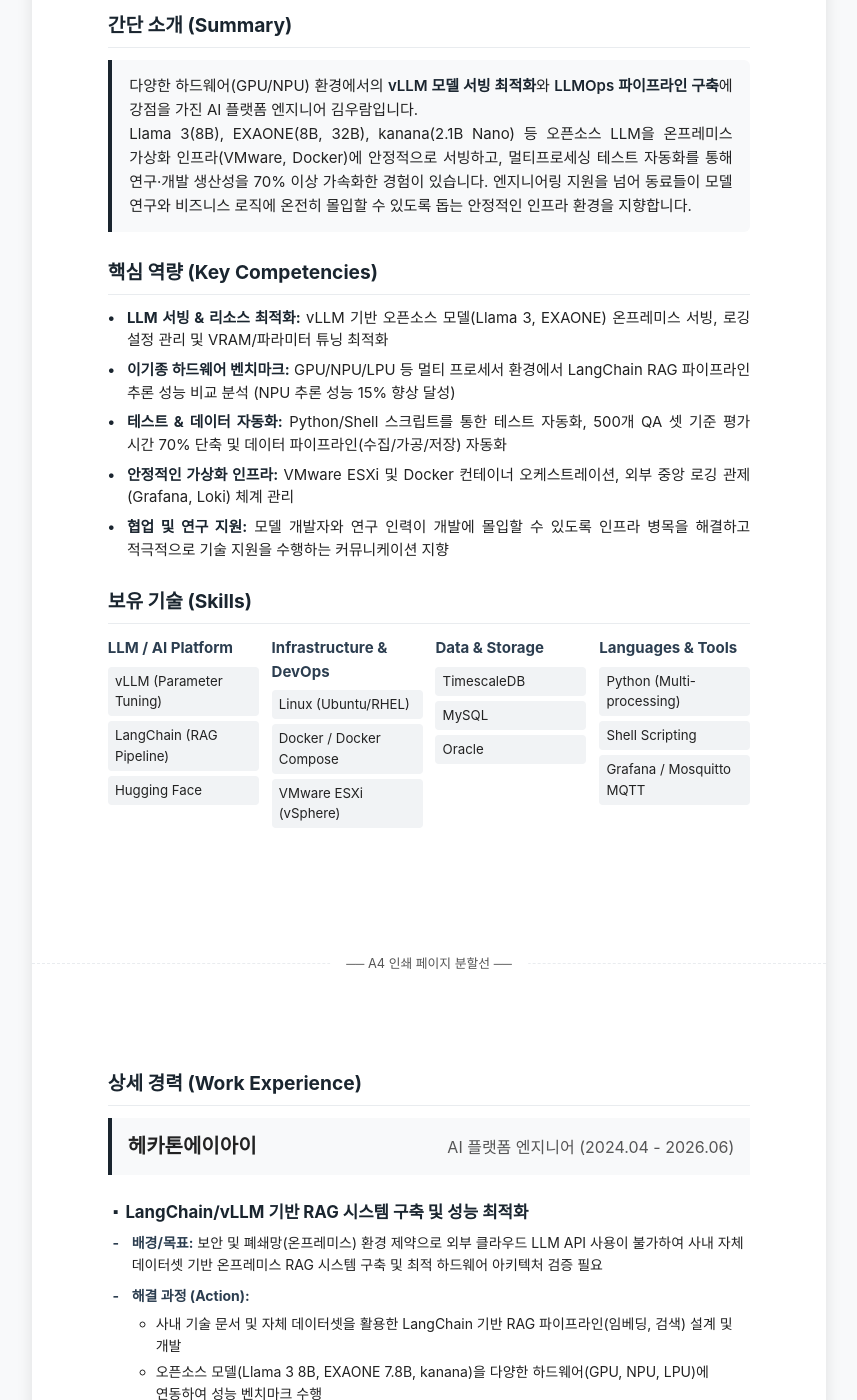
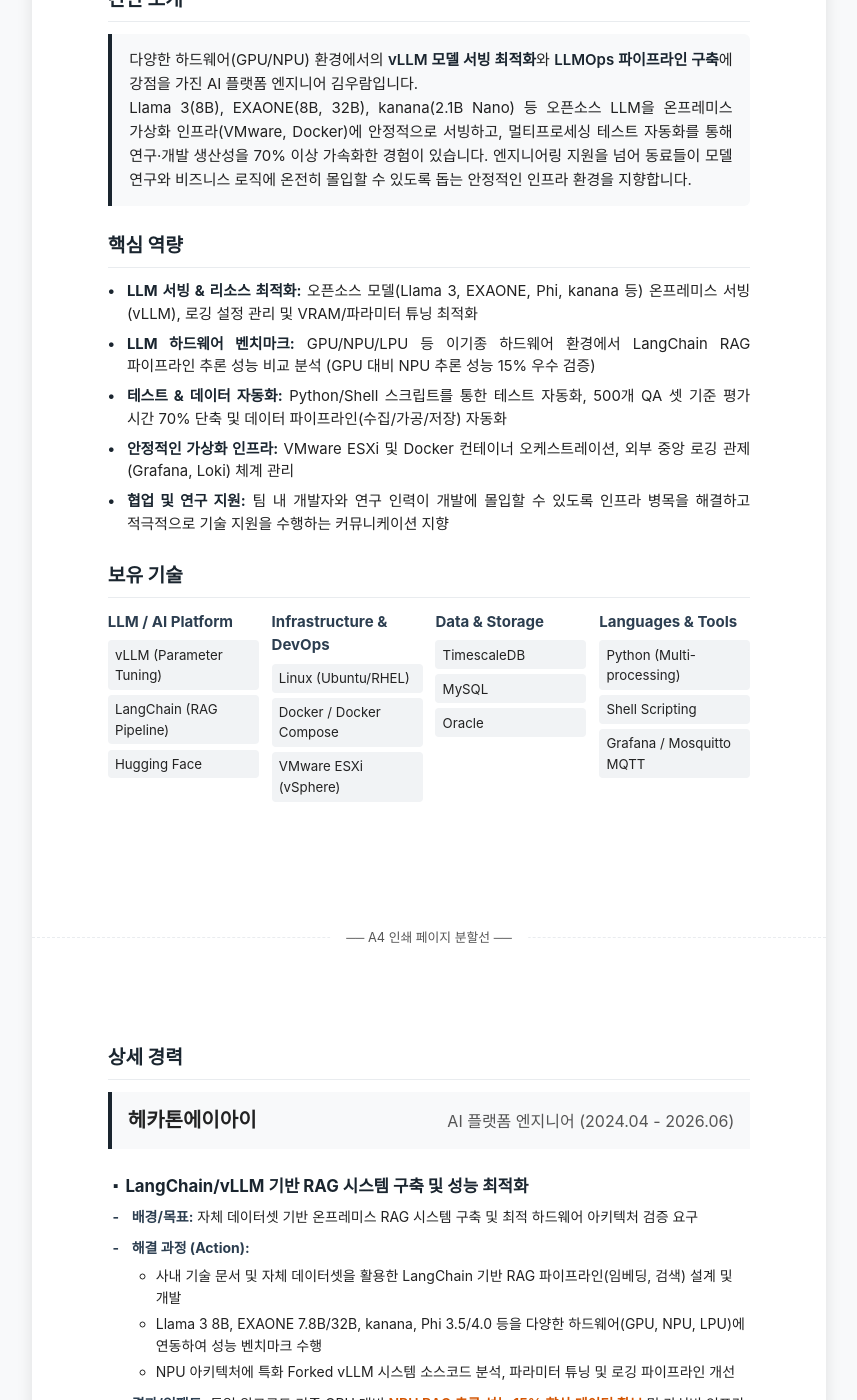
Before and after one commit to gkdnfka/gkdnfka.github.io, a Jekyll site: the page resume/index.html, which Jekyll copies as it is, in a window 1280 px wide and 1400 px high, scrolled down 274 px. Shown: the whole window, without its empty margins (211-1068 px from the left). Built offline with Jekyll 4.4.1, drawn with Linux system fonts in a browser that asks for light colours; some web fonts are replaced; some of the changed text lies outside the part shown.

Commit message:
[261023][김우람][Feat] 이력서 내용 수정

```diff
--- a/resume/index.html
+++ b/resume/index.html
@@ -26,17 +26,12 @@
                     <div class="contact-info">
                         <span class="contact-item"><i class="fas fa-phone-alt"></i> 010-6662-5448</span>
                         <span class="contact-item"><i class="fas fa-envelope"></i> gkdnfka@gmail.com</span>
-                        <span class="contact-item"><i class="fab fa-github"></i> <a
-                                href="https://github.com/gkdnfka">github.com/gkdnfka</a></span>
-                        <span class="contact-item"><i class="fas fa-blog"></i> <a
-                                href="https://gkdnfka.github.io">gkdnfka.github.io</a></span>
-                    </div>
                 </div>
             </header>
 
 
             <section class="section">
-                <h3 class="section-title">간단 소개 (Summary)</h3>
+                <h3 class="section-title">간단 소개</h3>
                 <div class="summary-box">
                     <p class="summary-text">
                         다양한 하드웨어(GPU/NPU) 환경에서의 <b>vLLM 모델 서빙 최적화</b>와
@@ -53,13 +48,13 @@
 
 
             <section class="section">
-                <h3 class="section-title">핵심 역량 (Key Competencies)</h3>
+                <h3 class="section-title">핵심 역량</h3>
                 <ul class="profile-list">
                     <li><b>LLM 서빙 & 리소스 최적화:</b>
-                        vLLM 기반 오픈소스 모델(Llama 3, EXAONE)
-                        온프레미스 서빙, 로깅 설정 관리 및 VRAM/파라미터 튜닝 최적화</li>
-                    <li><b>이기종 하드웨어 벤치마크:</b>
-                        GPU/NPU/LPU 등 멀티 프로세서 환경에서 LangChain RAG 파이프라인 추론 성능 비교 분석 (NPU 추론 성능 15% 향상 달성)</li>
+                        오픈소스 모델(Llama 3, EXAONE, Phi, kanana 등)
+                        온프레미스 서빙(vLLM), 로깅 설정 관리 및 VRAM/파라미터 튜닝 최적화</li>
+                    <li><b>LLM 하드웨어 벤치마크:</b>
+                        GPU/NPU/LPU 등 이기종 하드웨어 환경에서 LangChain RAG 파이프라인 추론 성능 비교 분석 (GPU 대비 NPU 추론 성능 15% 우수 검증)</li>
                     <li><b>테스트 & 데이터 자동화:</b>
                         Python/Shell 스크립트를 통한 테스트 자동화, 500개 QA 셋 기준 평가 시간 70% 단축 및
                         데이터 파이프라인(수집/가공/저장) 자동화</li>
@@ -67,13 +62,13 @@
                         VMware ESXi 및 Docker 컨테이너 오케스트레이션,
                         외부 중앙 로깅 관제(Grafana, Loki) 체계 관리</li>
                     <li><b>협업 및 연구 지원:</b>
-                        모델 개발자와 연구 인력이 개발에 몰입할 수 있도록 인프라 병목을 해결하고 적극적으로 기술 지원을 수행하는 커뮤니케이션 지향</li>
+                        팀 내 개발자와 연구 인력이 개발에 몰입할 수 있도록 인프라 병목을 해결하고 적극적으로 기술 지원을 수행하는 커뮤니케이션 지향</li>
                 </ul>
             </section>
 
 
             <section class="section">
-                <h3 class="section-title">보유 기술 (Skills)</h3>
+                <h3 class="section-title">보유 기술</h3>
                 <div class="skills-grid">
                     <div class="skill-category">
                         <h4>LLM / AI Platform</h4>
@@ -119,7 +114,7 @@
         <!-- ========================================== -->
         <div class="page-container" id="page-2">
             <section class="section">
-                <h3 class="section-title">상세 경력 (Work Experience)</h3>
+                <h3 class="section-title">상세 경력</h3>
 
                 <!-- ========================================== -->
                 <!-- 1. 헤카톤에이아이                           -->
@@ -133,12 +128,12 @@
                     <div class="project-block">
                         <h5 class="pro-title">LangChain/vLLM 기반 RAG 시스템 구축 및 성능 최적화</h5>
                         <ul class="star-format">
-                            <li><b>배경/목표:</b> 보안 및 폐쇄망(온프레미스) 환경 제약으로 외부 클라우드 LLM API 사용이 불가하여 사내 자체 데이터셋 기반 온프레미스 RAG 시스템 구축 및 최적 하드웨어 아키텍처 검증 필요</li>
+                            <li><b>배경/목표:</b> 자체 데이터셋 기반 온프레미스 RAG 시스템 구축 및 최적 하드웨어 아키텍처 검증 요구</li>
                             <li><b>해결 과정 (Action):</b>
                                 <ul>
                                     <li>사내 기술 문서 및 자체 데이터셋을 활용한 LangChain 기반 RAG 파이프라인(임베딩, 검색) 설계 및 개발</li>
-                                    <li>오픈소스 모델(Llama 3 8B, EXAONE 7.8B, kanana)을 다양한 하드웨어(GPU, NPU, LPU)에 연동하여 성능 벤치마크 수행</li>
-                                    <li>NPU 아키텍처에 특화된 Forked vLLM 시스템 소스코드 분석, 파라미터 튜닝 및 로깅 파이프라인 개선</li>
+                                    <li>Llama 3 8B, EXAONE 7.8B/32B, kanana, Phi 3.5/4.0 등을 다양한 하드웨어(GPU, NPU, LPU)에 연동하여 성능 벤치마크 수행</li>
+                                    <li>NPU 아키텍처에 특화 Forked vLLM 시스템 소스코드 분석, 파라미터 튜닝 및 로깅 파이프라인 개선</li>
                                 </ul>
                             </li>
                             <li><b>결과/임팩트:</b> 동일 워크로드 기준 GPU 대비 <span class="highlight">NPU RAG 추론 성능 15% 향상 데이터 확보</span> 및 가성비 인프라 도입을 위한 하드웨어 의사결정 데이터 제공</li>
@@ -162,7 +157,7 @@
                     </div>
 
                     <div class="project-block">
-                        <h5 class="pro-title">Python/Shell 멀티프로세싱 기반 LLM 테스트 자동화</h5>
+                        <h5 class="pro-title">Python/Shell 스크립트 LLM 테스트 자동화</h5>
                         <ul class="star-format">
                             <li><b>배경/목표:</b> 오픈소스 LLM 및 RAG 파이프라인 검증 시, 다양한 모델 파라미터와 동시 요청 조건에 따른 수동 테스트로 인해 과도한 연구 시간 소요 및 휴먼 에러 발생</li>
                             <li><b>해결 과정 (Action):</b>
@@ -172,7 +167,7 @@
                                     <li>연구 인력이 모델 파라미터(Temperature, Max Tokens 등) 매트릭스를 입력하고 즉시 리포트를 얻을 수 있는 테스트 템플릿 배포</li>
                                 </ul>
                             </li>
-                            <li><b>결과/임팩트:</b> 500개 QA 평가셋 기준 수동 테스트 대비 <span class="highlight">테스트 소요 시간 약 70% 단축 (5시간 ➔ 1.5시간)</span></li>
+                            <li><b>결과/임팩트:</b> 500개 QA 평가셋 기준 수동 테스트 대비 <span class="highlight">테스트 소요 시간 약 70% 단축</span></li>
                         </ul>
                     </div>
 
@@ -183,12 +178,30 @@
                             <li><b>해결 과정 (Action):</b>
                                 <ul>
                                     <li>VMware ESXi 기반 VM 생성, 가상 네트워크 격리 및 Nvidia GPU PCI Passthrough 리소스 할당</li>
-                                    <li>vLLM PagedAttention 메모리 할당 비율(`gpu-memory-utilization`), `max-model-len`, `max-num-seqs` 튜닝을 통한 VRAM 누수 및 OOM 방지</li>
+                                    <li>vLLM PagedAttention 메모리 할당 비율 'gpu-memory-utilization', 'max-model-len', 'max-num-seqs' 튜닝을 통한 VRAM 누수 및 OOM 방지</li>
                                     <li>vLLM Log Config 커스터마이징을 통해 중앙 집중형 관제 시스템과 연동 가능한 실시간 로깅 파이프라인 구성</li>
                                     <li>타 구성원이 이후 vLLM 기반 서빙 인프라를 쉽게 운영할 수 있도록 문서화 및 Script 제공</li>
                                 </ul>
                             </li>
                             <li><b>결과/임팩트:</b> 다양한 LLM 테스트 기반 구축 성공. 안정적인 모델 서빙 환경 구성.</li>
+                        </ul>
+                    </div>
+
+                     <div class="project-block">
+                        <h5 class="pro-title">국내 대형 은행 내부 비정형 데이터 포탈 개발</h5>
+                        <ul class="star-format">
+                            <li><b>배경/목표:</b> 내부 AI 시스템 도입 및 사용을 위한 비정형 데이터 관리 포털 웹 애플리케이션 개발 인력 투입</li>
+                            <li><b>업무 내용:</b>
+                                <ul>
+                                    <li>ES Index 데이터 기반 게시판 개발(검색 및 필터링 기능)</li>
+                                    <li>내부 API를 활용한 사용자 상태 알림 관리, 검색 데이터 노출 관리 페이지 개발</li>
+                                </ul>
+                            </li>
+                            <li><b>사용 기술</b>
+                                <ul>
+                                    <li>Elasticsearch, Java Spring Boot(Java 8), JavaScript, Oracle</li>
+                                </ul>
+                            </li>
                         </ul>
                     </div>
                 </div>
@@ -259,7 +272,7 @@
 
         <div class="page-container" id="page-3">
             <section class="section">
-                <h3 class="section-title">학력 및 교육 (Education & Training)</h3>
+                <h3 class="section-title">학력 및 교육</h3>
 
                 <div class="education-block">
                     <div class="edu-row">
@@ -288,7 +301,7 @@
                     <div class="edu-row">
                         <div class="edu-info">
                             <span class="edu-title">선린인터넷고등학교 졸업</span>
-                            <span class="edu-desc">웹운영과 전공</span>
+                            <span class="edu-desc">웹운영과(現 소프트웨어과) 전공</span>
                         </div>
                         <span class="edu-period">2013.03 - 2016.02</span>
                     </div>
@@ -296,7 +309,7 @@
             </section>
 
             <section class="section">
-                <h3 class="section-title">수상 및 자격증 (Awards & Certifications)</h3>
+                <h3 class="section-title">수상 및 자격증</h3>
 
                 <div class="education-block">
                     <!-- 수상 내역 -->
```
